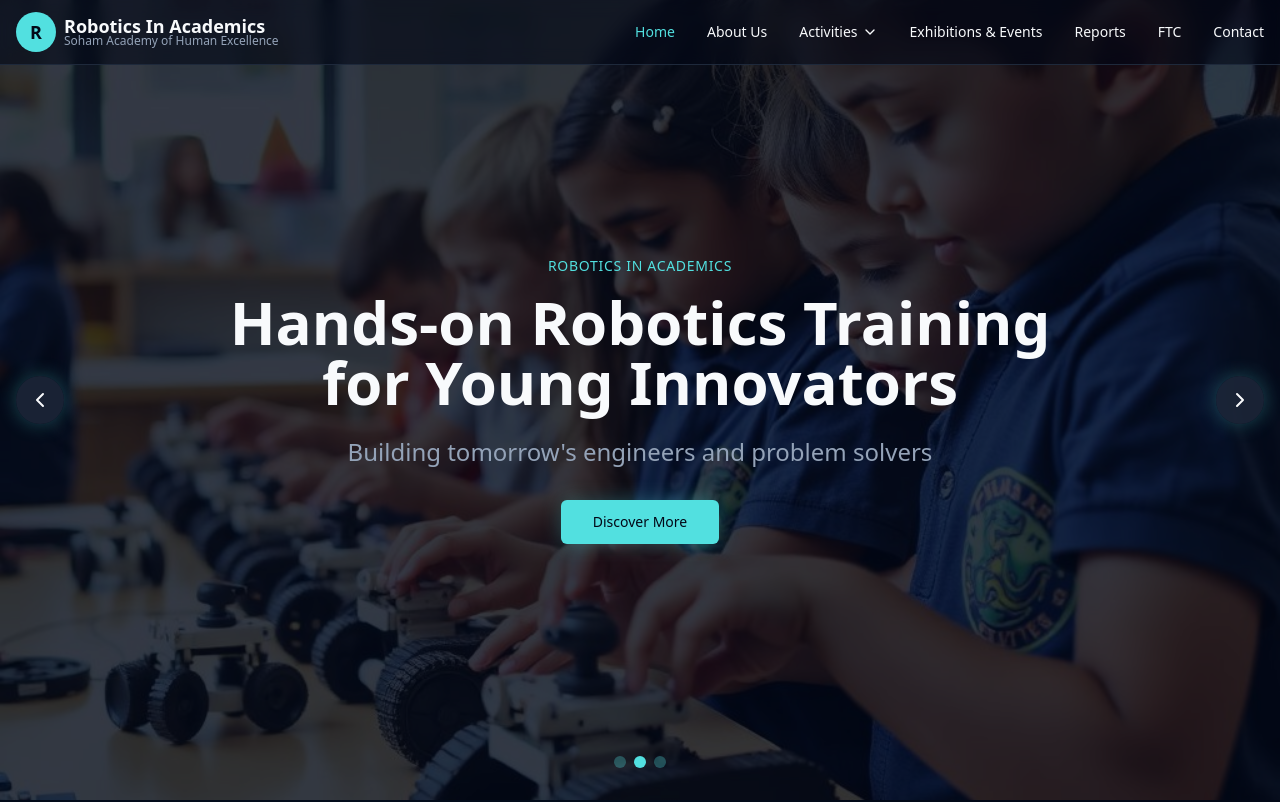
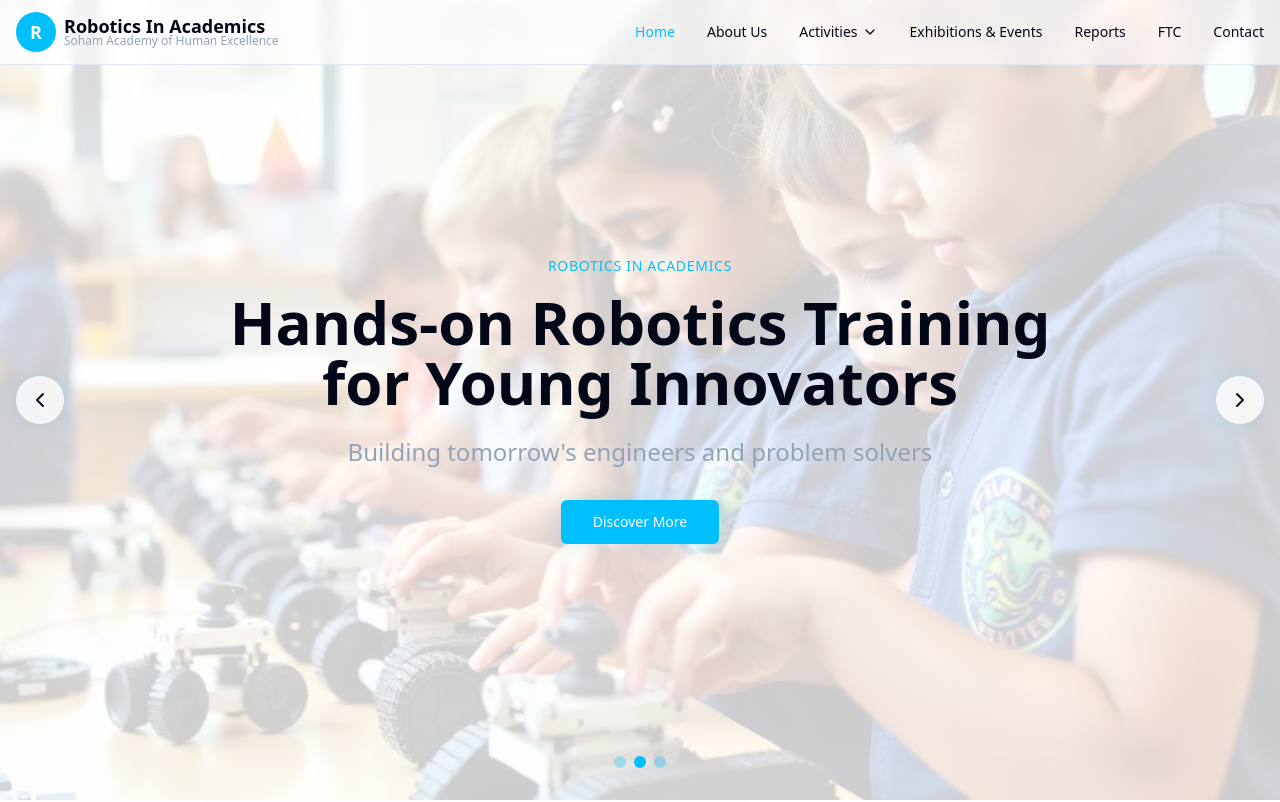
Before and after one commit to jp-sivaraju/Sohma-Academy-Home, a React (Vite) app: page / in a window 1280 px wide. Shown: the top 802 px of the page. Built offline with nearby package versions, Linux system fonts and the light colour scheme.

Commit message:
Refactor: Update color palette

```diff
--- a/src/index.css
+++ b/src/index.css
@@ -8,108 +8,70 @@ All colors MUST be HSL.
 
 @layer base {
   :root {
-    /* Robotics Theme - Dark tech aesthetic */
-    --background: 222 84% 4.9%;
-    --foreground: 210 40% 98%;
+    /* Light Dashboard Theme - Matching your dashboard interface */
+    --background: 0 0% 100%;
+    --foreground: 222 84% 4.9%;
 
-    --card: 217 32.6% 17.5%;
-    --card-foreground: 210 40% 98%;
+    --card: 0 0% 100%;
+    --card-foreground: 222 84% 4.9%;
 
-    --popover: 217 32.6% 17.5%;
-    --popover-foreground: 210 40% 98%;
+    --popover: 0 0% 100%;
+    --popover-foreground: 222 84% 4.9%;
 
-    --primary: 180 70% 60%;  /* Cyan from dashboard */
-    --primary-foreground: 222 84% 4.9%;
+    --primary: 195 100% 50%;  /* Dashboard cyan/blue */
+    --primary-foreground: 0 0% 100%;
 
-    --secondary: 25 90% 60%; /* Orange from dashboard */
-    --secondary-foreground: 222 84% 4.9%;
+    --secondary: 33 100% 52%; /* Dashboard orange */
+    --secondary-foreground: 0 0% 100%;
 
-    --muted: 217 32.6% 17.5%;
+    --muted: 210 40% 96%;
     --muted-foreground: 215 20.2% 65.1%;
 
-    --accent: 150 60% 50%;   /* Green from dashboard */
-    --accent-foreground: 222 84% 4.9%;
+    --accent: 142 76% 36%;   /* Dashboard green */
+    --accent-foreground: 0 0% 100%;
 
-    --destructive: 350 70% 60%; /* Pink/Red from dashboard */
-    --destructive-foreground: 210 40% 98%;
+    --destructive: 348 83% 47%; /* Dashboard pink/red */
+    --destructive-foreground: 0 0% 100%;
 
-    --border: 217 32.6% 17.5%;
-    --input: 217 32.6% 17.5%;
-    --ring: 189 100% 50%;
+    --border: 214 32% 91%;
+    --input: 214 32% 91%;
+    --ring: 195 100% 50%;
 
-    /* Custom dashboard theme colors */
-    --cyber-blue: 180 70% 60%;      /* Main cyan */
-    --cyber-blue-glow: 180 70% 80%; /* Lighter cyan */
-    --dashboard-orange: 25 90% 60%;  /* Dashboard orange */
-    --dashboard-green: 150 60% 50%;  /* Dashboard green */
-    --dashboard-purple: 270 60% 60%; /* Dashboard purple */
-    --dashboard-pink: 350 70% 60%;   /* Dashboard pink */
-    --dashboard-light-blue: 200 70% 60%; /* Light blue variant */
+    /* Dashboard theme colors matching your interface */
+    --cyber-blue: 195 100% 50%;      /* Main dashboard blue */
+    --cyber-blue-glow: 195 100% 70%; /* Lighter blue */
+    --dashboard-orange: 33 100% 52%;  /* Dashboard orange */
+    --dashboard-green: 142 76% 36%;  /* Dashboard green */
+    --dashboard-purple: 258 90% 66%; /* Dashboard purple */
+    --dashboard-pink: 348 83% 47%;   /* Dashboard pink */
+    --dashboard-light-blue: 195 100% 50%; /* Light blue variant */
     --tech-dark: 222 84% 4.9%;
     --tech-darker: 217 32.6% 12%;
-    --tech-light: 217 32.6% 17.5%;
+    --tech-light: 0 0% 100%;
 
-    /* Dashboard Inspired Gradients */
+    /* Light Dashboard Gradients */
     --gradient-primary: linear-gradient(135deg, hsl(var(--cyber-blue)), hsl(var(--cyber-blue-glow)));
-    --gradient-secondary: linear-gradient(135deg, hsl(var(--dashboard-orange)), hsl(25 90% 80%));
-    --gradient-accent: linear-gradient(135deg, hsl(var(--dashboard-green)), hsl(150 60% 70%));
-    --gradient-purple: linear-gradient(135deg, hsl(var(--dashboard-purple)), hsl(270 60% 80%));
-    --gradient-dark: linear-gradient(135deg, hsl(var(--tech-dark)), hsl(var(--tech-darker)));
-    --gradient-tech: linear-gradient(45deg, transparent, hsl(var(--cyber-blue) / 0.1), transparent);
+    --gradient-secondary: linear-gradient(135deg, hsl(var(--dashboard-orange)), hsl(33 100% 70%));
+    --gradient-accent: linear-gradient(135deg, hsl(var(--dashboard-green)), hsl(142 76% 56%));
+    --gradient-purple: linear-gradient(135deg, hsl(var(--dashboard-purple)), hsl(258 90% 80%));
+    --gradient-dark: linear-gradient(135deg, hsl(var(--tech-light)), hsl(210 40% 96%));
+    --gradient-tech: linear-gradient(45deg, transparent, hsl(var(--cyber-blue) / 0.05), transparent);
 
-    /* Shadows & Effects */
-    --glow-primary: 0 0 30px hsl(var(--cyber-blue) / 0.5);
-    --glow-soft: 0 0 20px hsl(var(--cyber-blue) / 0.3);
-    --shadow-tech: 0 10px 40px hsl(var(--tech-darker) / 0.8);
+    /* Light theme shadows & effects */
+    --glow-primary: 0 0 30px hsl(var(--cyber-blue) / 0.2);
+    --glow-soft: 0 0 20px hsl(var(--cyber-blue) / 0.15);
+    --shadow-tech: 0 10px 40px hsl(0 0% 0% / 0.1);
 
     --radius: 0.5rem;
 
     --sidebar-background: 0 0% 98%;
-
     --sidebar-foreground: 240 5.3% 26.1%;
-
-    --sidebar-primary: 240 5.9% 10%;
-
-    --sidebar-primary-foreground: 0 0% 98%;
-
+    --sidebar-primary: 195 100% 50%;
+    --sidebar-primary-foreground: 0 0% 100%;
     --sidebar-accent: 240 4.8% 95.9%;
-
     --sidebar-accent-foreground: 240 5.9% 10%;
-
     --sidebar-border: 220 13% 91%;
-
-    --sidebar-ring: 217.2 91.2% 59.8%;
-  }
-
-  .dark {
-    /* Updated dark theme to match dashboard palette */
-    --background: 222 84% 4.9%;
-    --foreground: 210 40% 98%;
-    --card: 217 32.6% 17.5%;
-    --card-foreground: 210 40% 98%;
-    --popover: 217 32.6% 17.5%;
-    --popover-foreground: 210 40% 98%;
-    --primary: 180 70% 60%;  /* Cyan from dashboard */
-    --primary-foreground: 222 84% 4.9%;
-    --secondary: 25 90% 60%; /* Orange from dashboard */
-    --secondary-foreground: 222 84% 4.9%;
-    --muted: 217 32.6% 17.5%;
-    --muted-foreground: 215 20.2% 65.1%;
-    --accent: 150 60% 50%;   /* Green from dashboard */
-    --accent-foreground: 222 84% 4.9%;
-    --destructive: 350 70% 60%; /* Pink/Red from dashboard */
-    --destructive-foreground: 210 40% 98%;
-    --border: 217 32.6% 17.5%;
-    --input: 217 32.6% 17.5%;
-    --ring: 189 100% 50%;
-    --sidebar-background: 222 84% 4.9%;
-    --sidebar-foreground: 210 40% 98%;
-    --sidebar-primary: 180 70% 60%;  /* Cyan from dashboard */
-    --sidebar-primary-foreground: 222 84% 4.9%;
-    --sidebar-accent: 217 32.6% 17.5%;
-    --sidebar-accent-foreground: 210 40% 98%;
-    --sidebar-border: 217 32.6% 17.5%;
-    --sidebar-ring: 180 70% 60%;
+    --sidebar-ring: 195 100% 50%;
   }
 }
 
```
